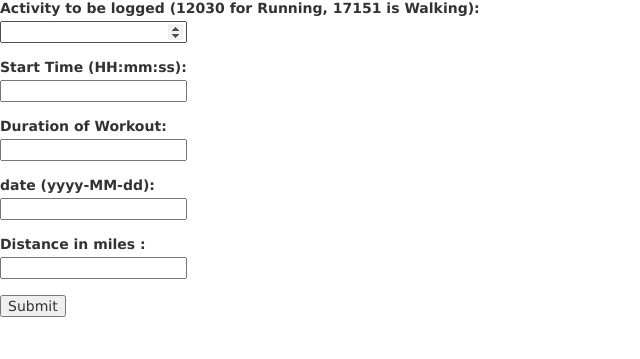
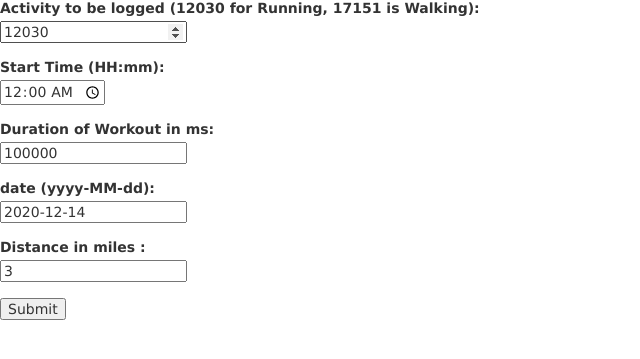
Before and after one commit to bctran16/cs411-g14, a Node server app: page /auth/fitbit/addsteps in a window 1280 px wide. Shown: the top 359 px of the page, without its empty margins (0-640 px from the left). Run offline with Node 20, Linux system fonts and the light colour scheme; some libraries are stand-ins or nearby versions.

Commit message:
updated formatting for .pug file

```diff
--- a/Prototype/views/why.pug
+++ b/Prototype/views/why.pug
@@ -4,27 +4,27 @@ block content
     form(action='/auth/fitbit/addsteps', method = 'POST')
       label(for='activityId') Activity to be logged (12030 for Running, 17151 is Walking):
       br
-      input#activityId(type='number' name= 'activityId' value='')
+      input#activityId(type='number' name= 'activityId' value='12030')
       br
       br
-      label(for = 'startTime') Start Time (HH:mm:ss):
+      label(for = 'startTime') Start Time (HH:mm):
       br
-      input#startTime(type='text' name= `startTime` value = '')
+      input#startTime(type='time' name= `startTime` value = '00:00')
       br
       br
-      label(for = 'durationMillis') Duration of Workout:
+      label(for = 'durationMillis') Duration of Workout in ms:
       br
-      input#durationMillis(type='number' name = "durationMillis" value='')
+      input#durationMillis(type='number' name = "durationMillis" value='100000')
       br
       br
       label(for = 'date') date (yyyy-MM-dd):
       br
-      input#date(type = 'text' name: "date" value='')
+      input#date(type = 'text' name = 'date' value='2020-12-14')
       br
       br
       label(for='distance') Distance in miles :
       br
-      input#distance(type='number' name='distance' value='')
+      input#distance(type='number' name='distance' value='3')
       br
       br
       input(type='submit' value='Submit')
```
